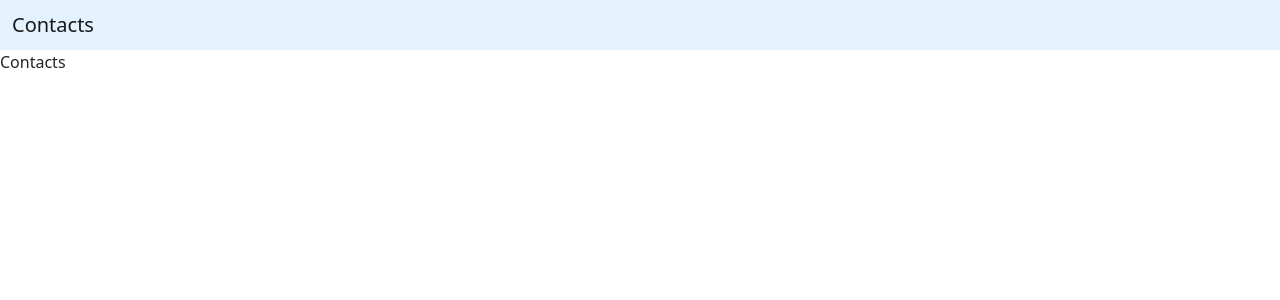
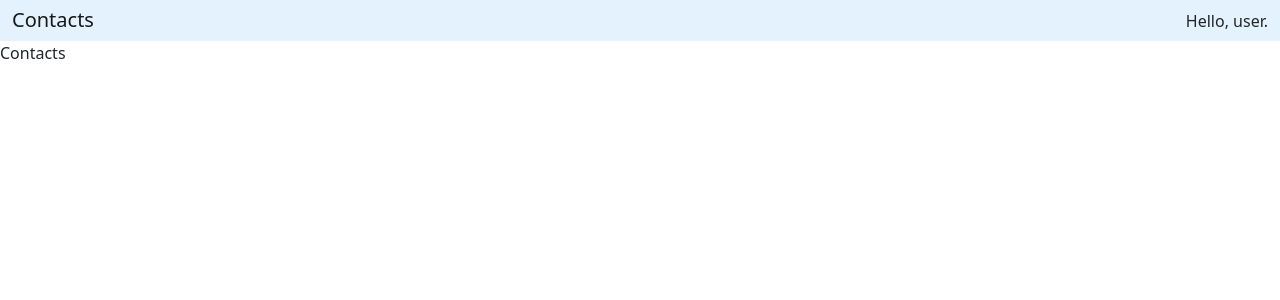
Before and after one commit to RichelleT/Contacts-List-In-React, a React (Create React App) app in the folder practical-fe/: page /contacts in a window 1280 px wide. Shown: the top 300 px of the page. Built offline with nearby package versions, Linux system fonts and the light colour scheme.

Commit message:
header temp. done

```diff
--- a/practical-fe/src/common/header/Header.js
+++ b/practical-fe/src/common/header/Header.js
@@ -7,8 +7,15 @@ function Header() {
         className="navbar navbar-light"
         style={{ backgroundColor: "#e3f2fd" }}
       >
-        <div className="container-fluid">
-          <span className="navbar-brand mb-0 h1">Contacts</span>
+        <div className="container-fluid custNavbar">
+          <div className="spanLeft">
+            <a href="/" style={{ textDecoration: "none" }}>
+              <span className="navbar-brand mb-0 h1">Contacts</span>
+            </a>
+          </div>
+          <div className="spanRight">
+            <span>Hello, user.</span>
+          </div>
         </div>
       </nav>
     </div>
--- /dev/null
+++ b/practical-fe/src/styles/header.css
@@ -0,0 +1,24 @@
+.custNavbar * {
+  display: inline;
+}
+
+.custNavbar span {
+  justify-content: space-between;
+  color: black;
+  text-decoration: none;
+}
+
+.spanLeft {
+  margin-left: auto;
+  white-space: pre-wrap;
+  margin-right: 60px;
+  /* font-size: x-large; */
+}
+
+.spanRight {
+  margin-right: auto;
+  white-space: pre-wrap;
+  margin-left: 60px;
+  /* font-size: x-large; */
+  text-transform: uppercase;
+}
```
